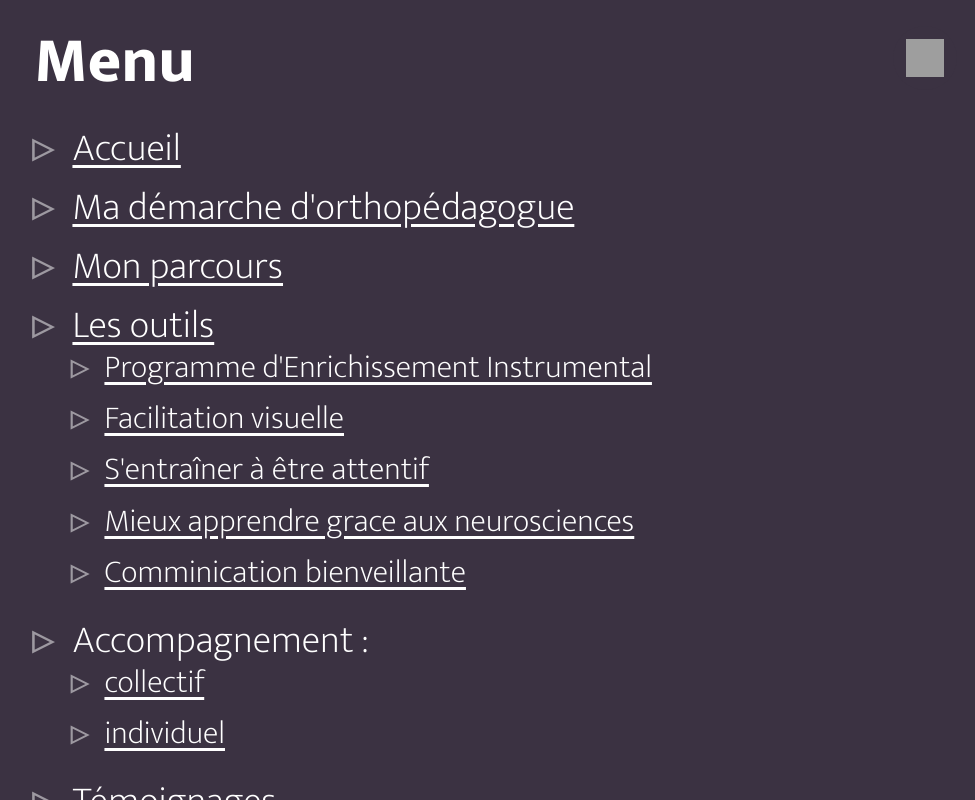
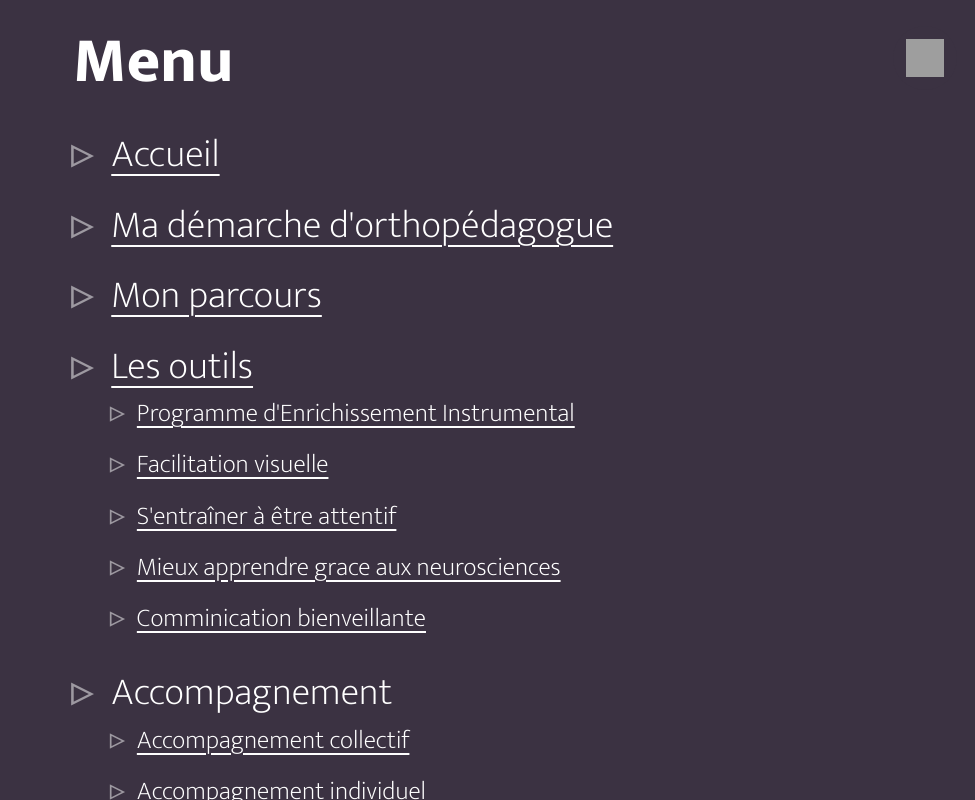
Before and after one commit to avine/nogaconseil, an Angular app: page / in a window 1280 px wide. Both pictures are taken after a click on the button 1222 px from the left and 57 px from the top of the page. Shown: the top 800 px of the page, without its empty margins (297-1272 px from the left). Built offline with nearby package versions, Linux system fonts and the light colour scheme; grey boxes are pictures that could not be loaded.

Commit message:
Minor improvements

```diff
--- a/src/app/shared/nav/nav.component.html
+++ b/src/app/shared/nav/nav.component.html
@@ -8,7 +8,7 @@
   <div class="app-nav-menu__content">
     <h3 class="h1">Menu</h3>
 
-    <ul class="list h4 thin">
+    <ul class="list h4 thin default-line-height">
       <li><a class="link" routerLink="/" fragment="accueil">Accueil</a></li>
 
       <li><a class="link" routerLink="/" fragment="demarche">Ma démarche d'orthopédagogue</a></li>
@@ -18,7 +18,7 @@
       <li>
         <a class="link" routerLink="/" fragment="outils">Les outils</a>
 
-        <ul class="list h5 thin">
+        <ul class="list h6 thin default-line-height">
           <li><a class="link" routerLink="/pei">Programme d'Enrichissement Instrumental</a></li>
           <li><a class="link" routerLink="/facilitation-visuelle">Facilitation visuelle</a></li>
           <li><a class="link" routerLink="/s-entrainer-a-etre-attentif">S'entraîner à être attentif</a></li>
@@ -28,11 +28,11 @@
       </li>
 
       <li>
-        Accompagnement&nbsp;:
+        Accompagnement
 
-        <ul class="list h5 thin">
-          <li><a class="link" routerLink="/" fragment="accompagnement-collectif">collectif</a></li>
-          <li><a class="link" routerLink="/" fragment="accompagnement-individuel">individuel</a></li>
+        <ul class="list h6 thin default-line-height">
+          <li><a class="link" routerLink="/" fragment="accompagnement-collectif">Accompagnement collectif</a></li>
+          <li><a class="link" routerLink="/" fragment="accompagnement-individuel">Accompagnement individuel</a></li>
         </ul>
       </li>
 
--- a/src/theme/_page.scss
+++ b/src/theme/_page.scss
@@ -9,28 +9,26 @@
     justify-content: center;
   }
 
-  @media (orientation: landscape) {
   &--halo {
     background-color: var(--scene-muted);
     background-image: radial-gradient(
-        circle at 33%,
-        white 25vw,
-        rgba(172, 225, 217, 0.1) 25vw,
-        rgba(172, 225, 217, 0) 26vw,
-        transparent 26vw
+      circle at max(23vw, 23vh),
+      white max(22vw, 22vh),
+      rgba(172, 225, 217, 0.1) max(22vw, 22vh),
+      rgba(172, 225, 217, 0) max(24vw, 24vh),
+      transparent max(24vw, 24vh)
     );
   }
-  }
 
-  @media (orientation: portrait) {
+  @media (min-width: 1400px) {
     &--halo {
       background-color: var(--scene-muted);
       background-image: radial-gradient(
-        circle at 33%,
-        white 25vh,
-        rgba(172, 225, 217, 0.1) 25vh,
-        rgba(172, 225, 217, 0) 26vh,
-        transparent 26vh
+        circle at calc(50% - 375px),
+        white 310px,
+        rgba(172, 225, 217, 0.1) 310px,
+        rgba(172, 225, 217, 0) 320px,
+        transparent 320px
       );
     }
   }
--- a/src/theme/_typo.scss
+++ b/src/theme/_typo.scss
@@ -26,6 +26,10 @@
   margin-bottom: 1rem;
   line-height: 1.2;
   font-weight: 800;
+}
+
+.default-line-height {
+  line-height: 1.5;
 }
 
 .thin {
@@ -60,7 +64,8 @@
   &:visited {
     cursor: pointer;
     text-decoration: underline;
-    text-underline-offset: 0.2rem;
+    text-decoration-thickness: 2px;
+    text-underline-offset: 0.2em;
     transition: color ease 200ms;
   }
 
```
Also changed, not shown: 6 other files (tests, documents, lock files or other folders). Lines whose indentation alone changed are shown as unchanged.
